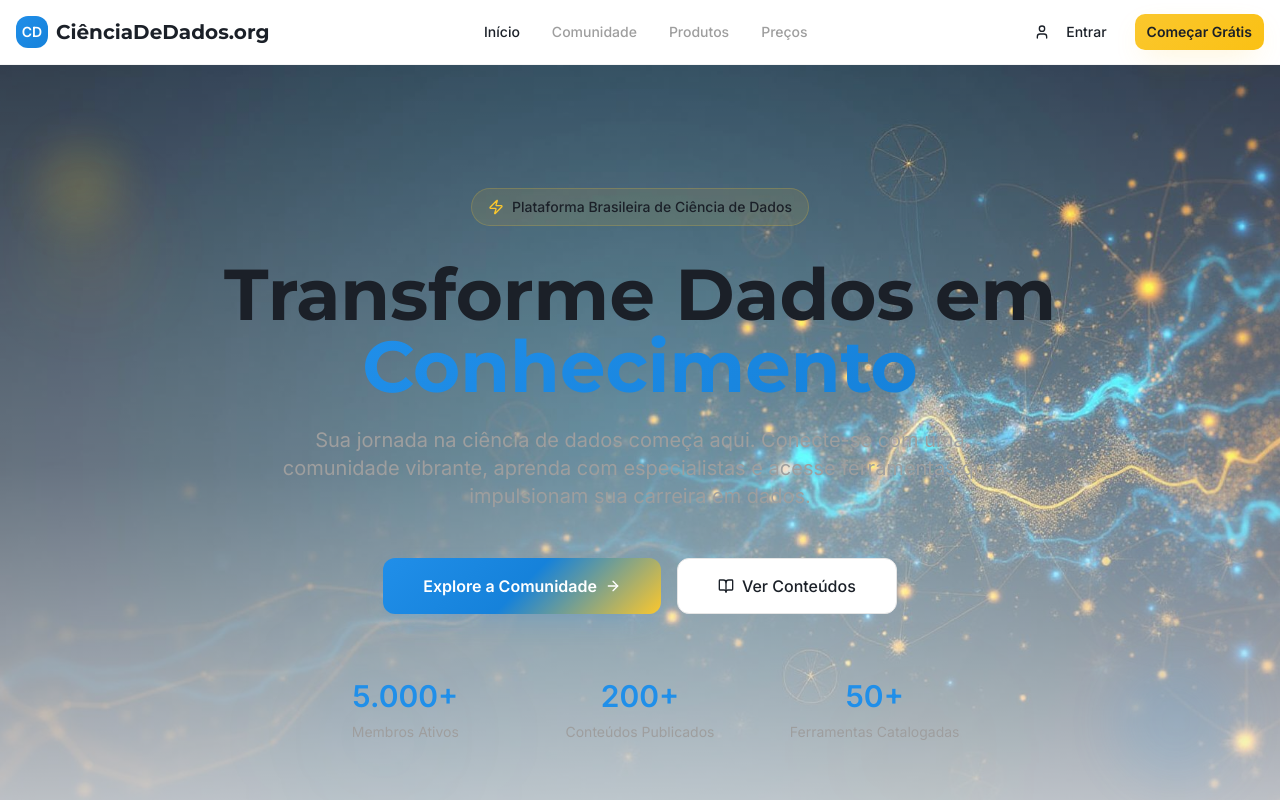
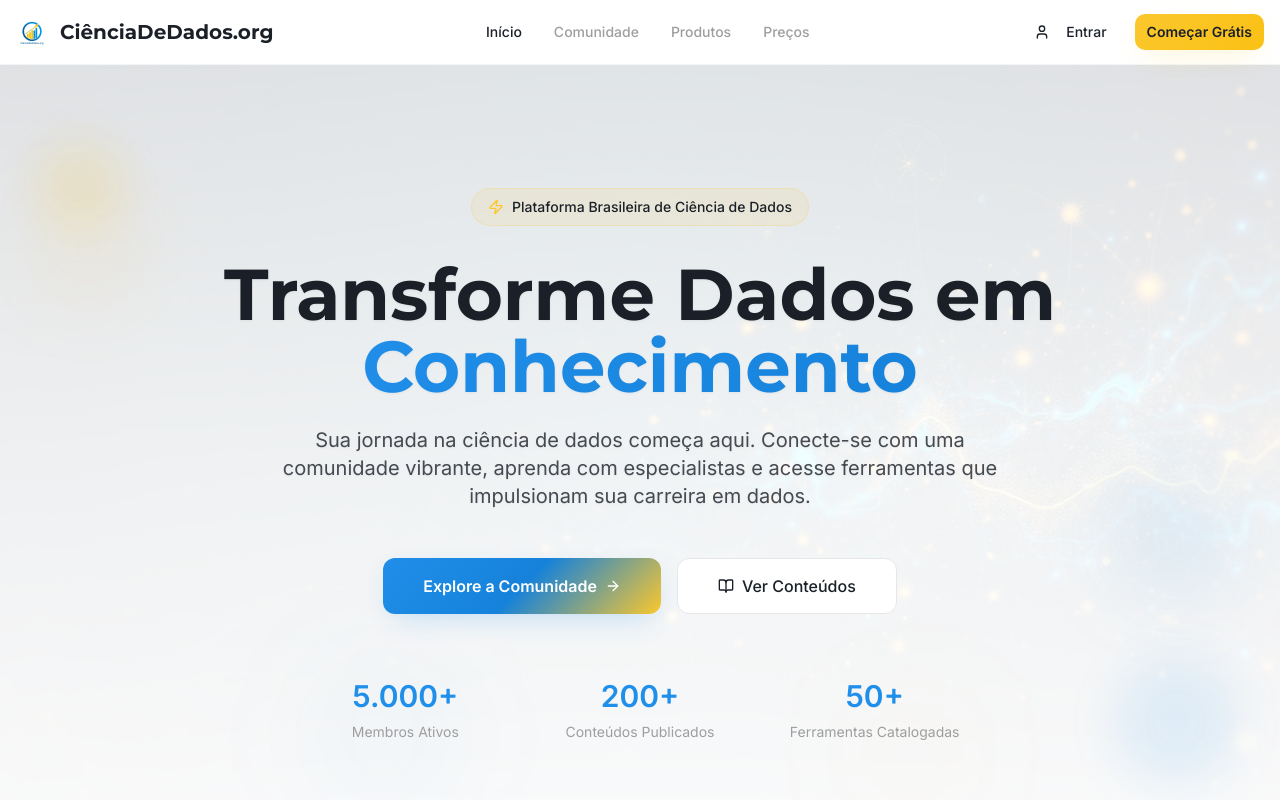
Before and after one commit to WesleyInfoBr2/ciencia-de-dados, a React (Vite) app: page / in a window 1280 px wide. Shown: the top 800 px of the page. Built offline with nearby package versions, Linux system fonts and the light colour scheme; the HTML template or start-up script is replaced by a standard one.

Commit message:
Ajustar hero e criar logo

```diff
--- a/src/components/Header.tsx
+++ b/src/components/Header.tsx
@@ -1,16 +1,15 @@
 import { Button } from "@/components/ui/button";
 import { Card } from "@/components/ui/card";
 import { Menu, User, LogIn } from "lucide-react";
+import logoCD from "@/assets/logo-cd.png";
 
 const Header = () => {
   return (
     <header className="sticky top-0 z-50 w-full border-b border-border/40 bg-background/95 backdrop-blur supports-[backdrop-filter]:bg-background/60">
       <div className="container mx-auto px-4 h-16 flex items-center justify-between">
         {/* Logo */}
-        <div className="flex items-center space-x-2">
-          <div className="w-8 h-8 rounded-lg bg-gradient-primary flex items-center justify-center">
-            <span className="text-white font-bold text-sm">CD</span>
-          </div>
+        <div className="flex items-center space-x-3">
+          <img src={logoCD} alt="CiênciaDeDados.org" className="w-8 h-8" />
           <span className="font-heading font-bold text-xl text-foreground">
             CiênciaDeDados.org
           </span>
--- a/src/components/HeroSection.tsx
+++ b/src/components/HeroSection.tsx
@@ -7,10 +7,10 @@ const HeroSection = () => {
     <section className="relative min-h-screen flex items-center justify-center overflow-hidden">
       {/* Background Image */}
       <div
-        className="absolute inset-0 bg-cover bg-center bg-no-repeat"
+        className="absolute inset-0 bg-cover bg-center bg-no-repeat opacity-30"
         style={{ backgroundImage: `url(${heroImage})` }}
       >
-        <div className="absolute inset-0 bg-gradient-to-b from-background/20 via-background/40 to-background/80" />
+        <div className="absolute inset-0 bg-gradient-to-b from-background/60 via-background/80 to-background/95" />
       </div>
 
       {/* Content */}
@@ -25,15 +25,15 @@ const HeroSection = () => {
           </div>
 
           {/* Main Heading */}
-          <h1 className="font-heading text-4xl md:text-6xl lg:text-7xl font-bold text-foreground mb-6 leading-tight">
+          <h1 className="font-heading text-4xl md:text-6xl lg:text-7xl font-bold text-foreground mb-6 leading-tight drop-shadow-sm">
             Transforme Dados em{" "}
-            <span className="bg-gradient-primary bg-clip-text text-transparent">
+            <span className="bg-gradient-primary bg-clip-text text-transparent drop-shadow-none">
               Conhecimento
             </span>
           </h1>
 
           {/* Subtitle */}
-          <p className="text-lg md:text-xl text-muted-foreground mb-12 max-w-3xl mx-auto leading-relaxed">
+          <p className="text-lg md:text-xl text-foreground/80 mb-12 max-w-3xl mx-auto leading-relaxed drop-shadow-sm">
             Sua jornada na ciência de dados começa aqui. Conecte-se com uma comunidade vibrante,
             aprenda com especialistas e acesse ferramentas que impulsionam sua carreira em dados.
           </p>
```
Also changed, not shown: src/assets/logo-cd.png (added), 1 other file (tests, documents, lock files or other folders).
